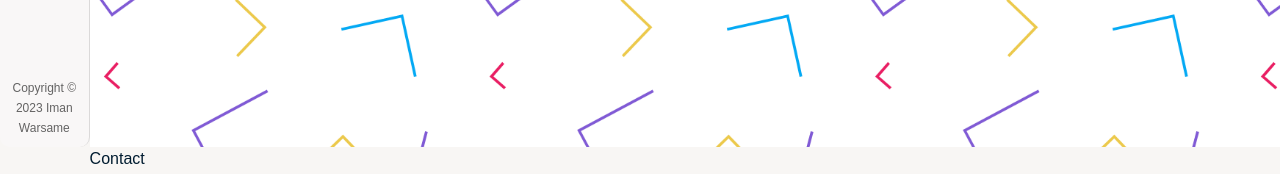
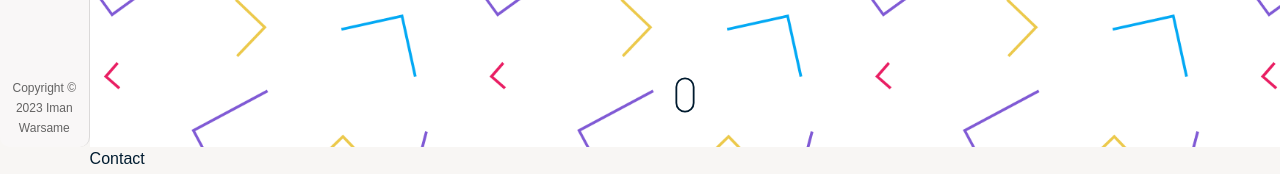
Before and after one commit to imanwarsame/warsamedev, a React (Vite) app in the folder client/: page / in a window 1280 px wide. Shown: the part 653-827 px from the top of the page. Built offline with nearby package versions, Linux system fonts and the light colour scheme.

Commit message:
Added scroll down animation

```diff
--- a/client/package.json
+++ b/client/package.json
@@ -14,6 +14,7 @@
     "@emotion/styled": "^11.11.0",
     "@mui/icons-material": "^5.11.16",
     "@mui/material": "^5.13.6",
+    "lottie-react": "^2.4.0",
     "react": "^18.2.0",
     "react-dom": "^18.2.0"
   },
--- a/client/src/components/home/Home.tsx
+++ b/client/src/components/home/Home.tsx
@@ -1,8 +1,10 @@
-import { Avatar, Box, Button, IconButton, Stack, Typography } from '@mui/material';
+import { Avatar, Box, Button, IconButton, Stack } from '@mui/material';
+import Lottie from 'lottie-react';
 import avatar from './Profile.jpg';
 import BackgroundPattern from './Background.png';
 import TwitterIcon from './twitter.svg';
 import LinkedInIcon from './linkedin-in.svg';
+import animatedScrollIcon from './scroll-down.json';
 
 export default function Home() {
 
@@ -28,6 +30,9 @@ export default function Home() {
 					</IconButton>
 				</Stack>
 				<Button variant="contained" color='secondary' sx={{ color: 'white', borderRadius: 20, boxShadow: 'none' }}>Contact me</Button>
+				<Box display='flex' alignItems='center' justifyContent='center' sx={{ position: 'absolute', bottom: '20px' }}>
+					<Lottie animationData={animatedScrollIcon} height={50} width={50} />
+				</Box>
 			</Stack>
 		</Box>
 	);
```
Also changed, not shown: client/src/components/home/scroll-down.json (added, +1 -0 lines), 1 other file (tests, documents, lock files or other folders).
